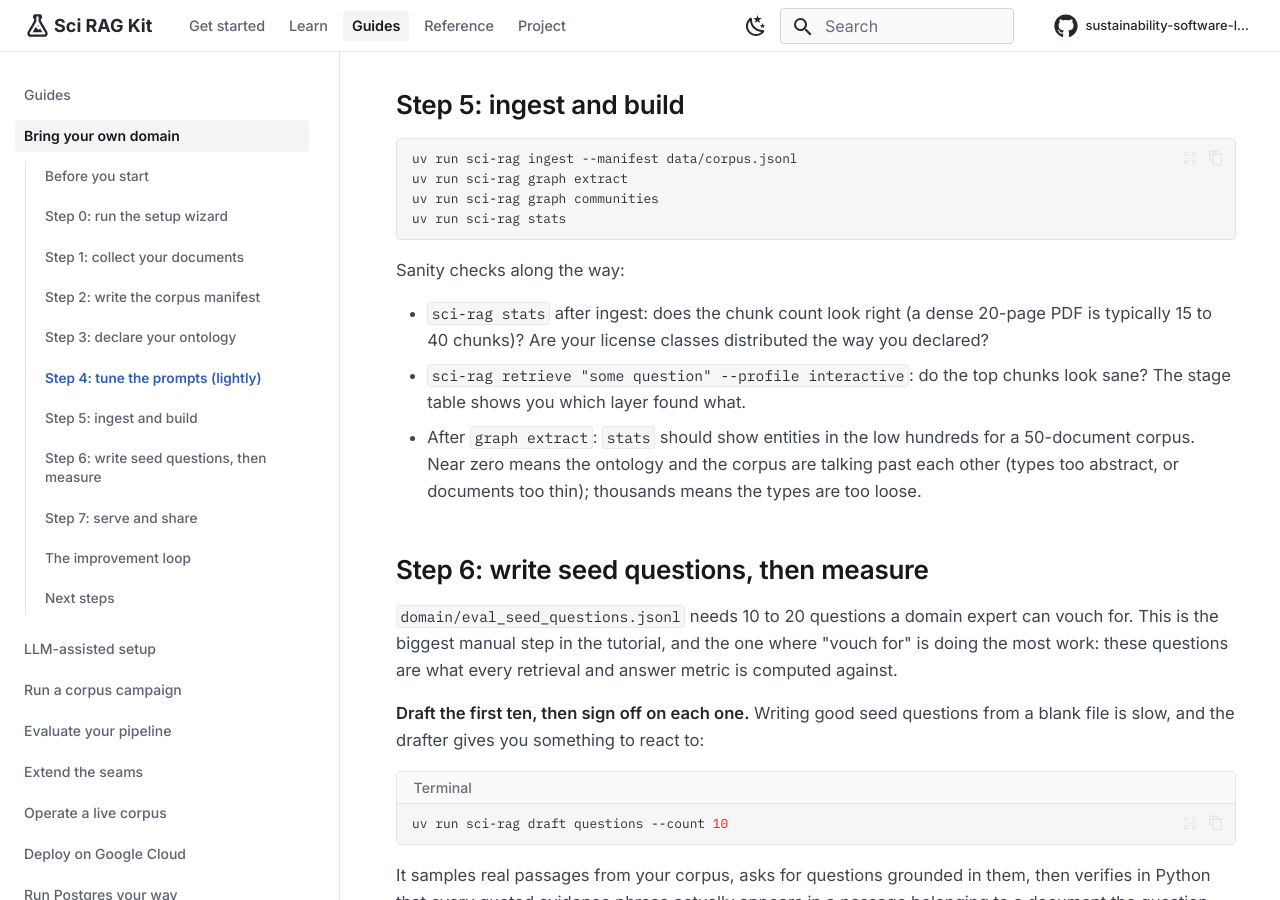
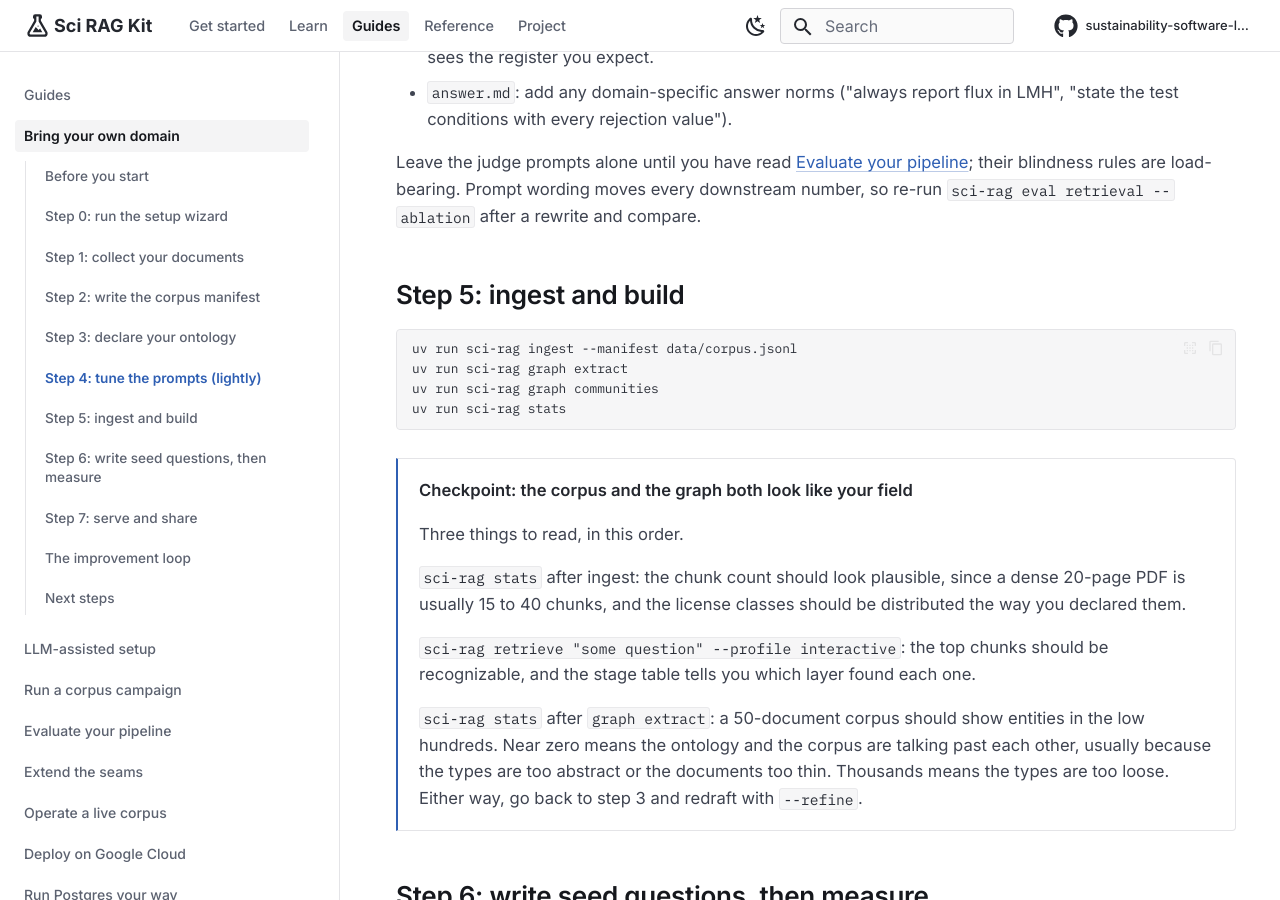
Before and after one commit to sustainability-software-lab/sci-rag-kit, an MkDocs documentation site: the page built from docs/bring-your-own-domain.md, in a window 1280 px wide and 900 px high, scrolled down 6087 px. Built offline with MkDocs 1.6.1 and Material for MkDocs 9.7.7, drawn with Linux system fonts in a browser that asks for light colours; nearby versions of some CDN libraries; library files that are not in the unit come from our copies; some of the changed text lies outside the part shown.

Commit message:
docs: checkpoints on the two long guides, and an outcome-first tour lede
The audit against docs/STYLE.md found two instructional pages with no
checkpoint at all: bring-your-own-domain.md, which is the flagship tutorial
and eight steps long, and evaluation.md. Both now say what the reader should
be looking at after each stage that produces something, which is the rule the
guide states and the one a test cannot check.

The tour opened on a fact about the repository and an X-not-Y construction in
its first sentence. It now opens on what the reader will be able to do.

Refs #122

````diff
--- a/docs/bring-your-own-domain.md
+++ b/docs/bring-your-own-domain.md
@@ -152,6 +152,15 @@ ingestion, it is normalized to `unknown` and scoped as unsafe, so a
 mistyped `CC-BY-NC-ND-4.0` silently removes a document from results you
 expected it in. The linter is the only place that difference is visible.
 
+<div class="srag-checkpoint" markdown>
+**Checkpoint: the manifest is clean and the rights are decided**
+
+`manifest lint` reports no problems, and no row still says `license_class:
+unknown` unless you meant it to. Every `unknown` is a document retrieval will
+treat as unsafe, so the count the linter prints is the number of decisions you
+still owe.
+</div>
+
 ## Step 3: declare your ontology
 
 `domain/domain.yaml` tells the graph extractor what concepts matter in your
@@ -271,17 +280,24 @@ uv run sci-rag graph communities
 uv run sci-rag stats
 ```
 
-Sanity checks along the way:
+<div class="srag-checkpoint" markdown>
+**Checkpoint: the corpus and the graph both look like your field**
 
-* `sci-rag stats` after ingest: does the chunk count look right (a dense
-  20-page PDF is typically 15 to 40 chunks)? Are your license classes
-  distributed the way you declared?
-* `sci-rag retrieve "some question" --profile interactive`: do the top
-  chunks look sane? The stage table shows you which layer found what.
-* After `graph extract`: `stats` should show entities in the low
-  hundreds for a 50-document corpus. Near zero means the ontology and
-  the corpus are talking past each other (types too abstract, or
-  documents too thin); thousands means the types are too loose.
+Three things to read, in this order.
+
+`sci-rag stats` after ingest: the chunk count should look plausible, since a
+dense 20-page PDF is usually 15 to 40 chunks, and the license classes should be
+distributed the way you declared them.
+
+`sci-rag retrieve "some question" --profile interactive`: the top chunks should
+be recognizable, and the stage table tells you which layer found each one.
+
+`sci-rag stats` after `graph extract`: a 50-document corpus should show entities
+in the low hundreds. Near zero means the ontology and the corpus are talking
+past each other, usually because the types are too abstract or the documents
+too thin. Thousands means the types are too loose. Either way, go back to
+step 3 and redraft with `--refine`.
+</div>
 
 ## Step 6: write seed questions, then measure
 
@@ -345,8 +361,16 @@ Before anyone else touches it, set API keys in `.env` (see
 semi-public endpoint should pin callers to
 `{"license_classes": ["public", "open_commercial"]}`, so your `restricted`
 and `unknown` documents stay internal. The
-[REST, MCP, and Python API](api.md) covers keys, scopes, and the MCP tools; the
+[REST, MCP, and Python API](api.md) covers keys, scopes, and the MCP tools, and
 [Deploy on Google Cloud](deploy-gcp.md) covers putting it on Cloud Run.
+
+<div class="srag-checkpoint" markdown>
+**Checkpoint: it is your knowledge base now**
+
+A question in your own field, asked through `sci-rag answer` or through
+`POST /v1/query`, comes back with numbered citations pointing at documents you
+put there. Ask one the corpus cannot answer, and it should say so.
+</div>
 
 ## The improvement loop
 
````
Also changed, not shown: docs/evaluation.md (+19 -2 lines), docs/tour.md (+1 -1 lines).
